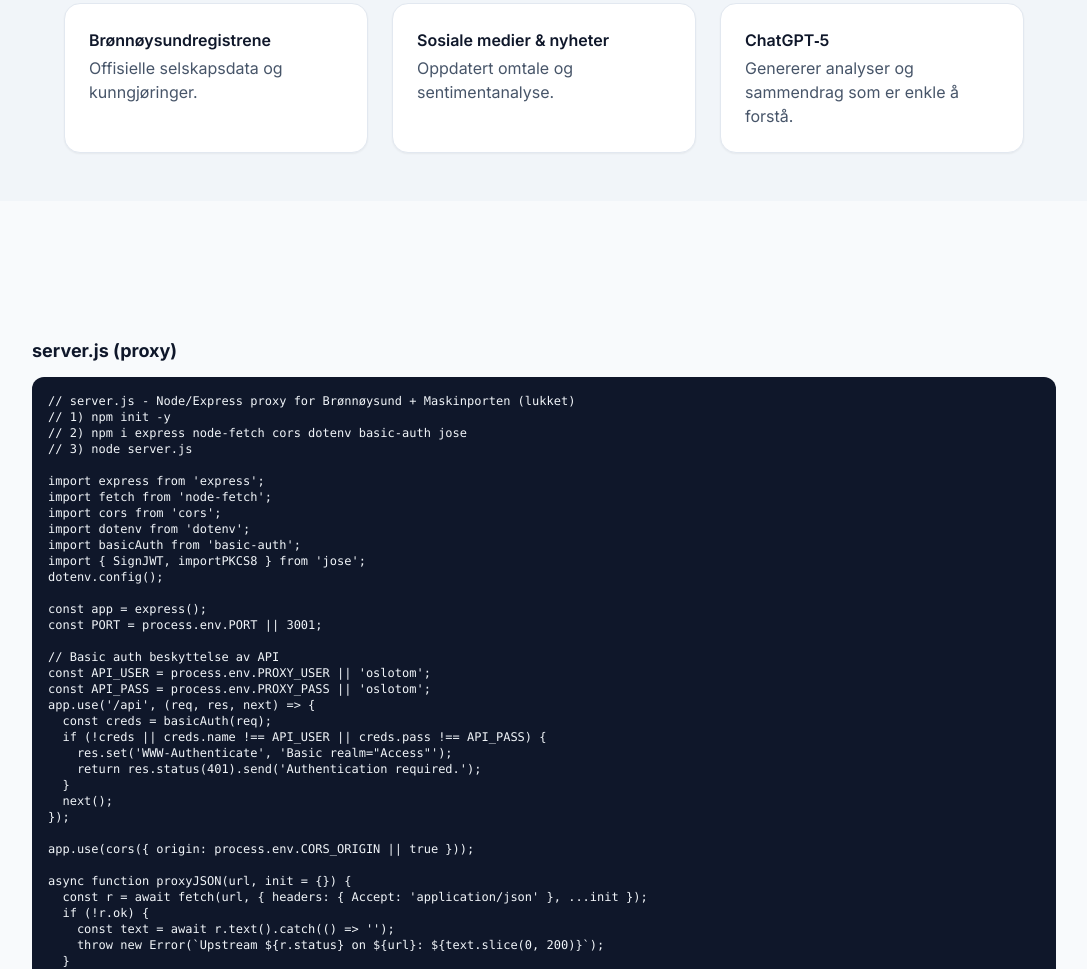
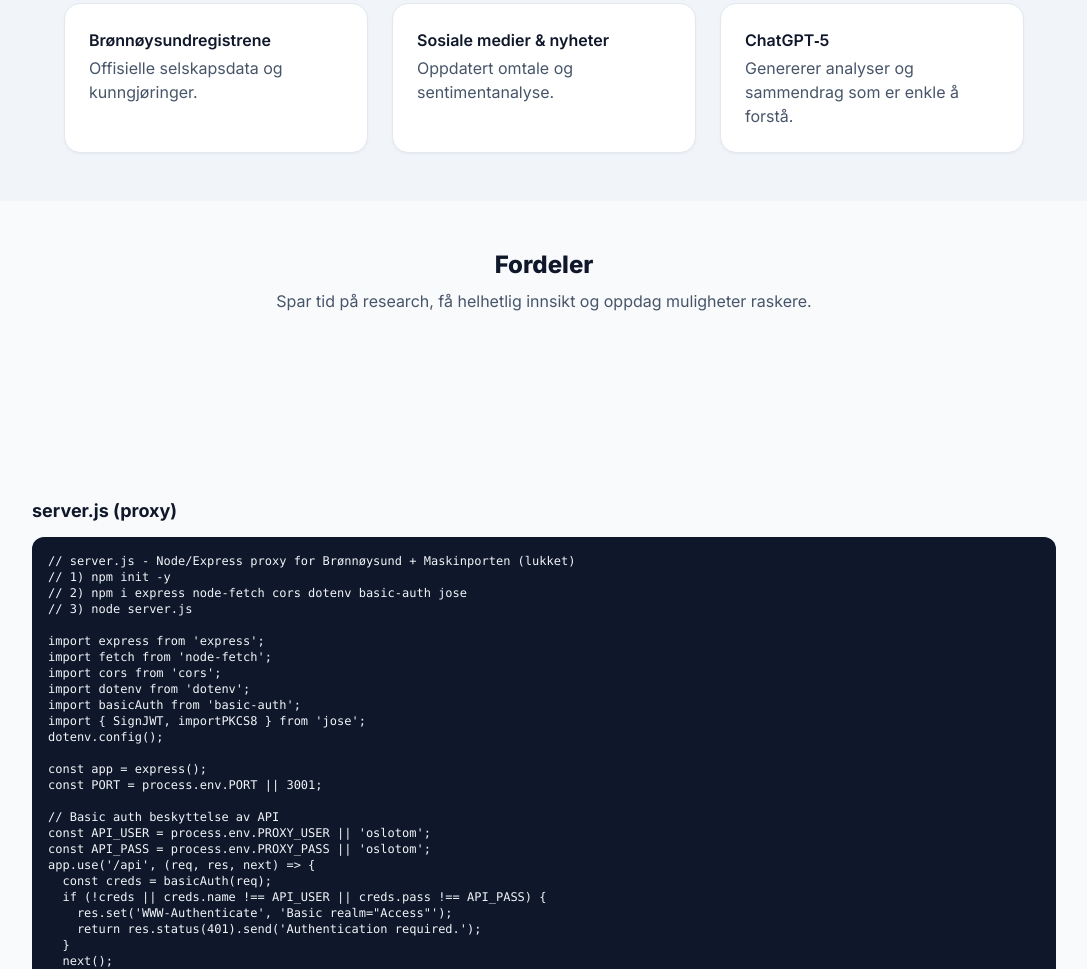
Before and after one commit to Oslotom/selskapsinfo, a website: page index.html in a window 1280 px wide. Shown: the part 941-1910 px from the top of the page, without its empty margins (96-1183 px from the left). Drawn offline with nearby package versions, Linux system fonts and the light colour scheme.

```diff
--- a/selskapsanalyse_landingsside_html.html
+++ b/index.html
@@ -50,6 +50,14 @@
         <div class="p-6 bg-white rounded-2xl border border-slate-200 shadow-sm"><div class="font-semibold">Sosiale medier & nyheter</div><p class="text-slate-600 mt-1">Oppdatert omtale og sentimentanalyse.</p></div>
         <div class="p-6 bg-white rounded-2xl border border-slate-200 shadow-sm"><div class="font-semibold">ChatGPT‑5</div><p class="text-slate-600 mt-1">Genererer analyser og sammendrag som er enkle å forstå.</p></div>
       </div>
+    </div>
+  </section>
+
+  <!-- Fordeler -->
+  <section class="py-12">
+    <div class="max-w-5xl mx-auto px-4 sm:px-6 lg:px-8 text-center">
+      <h2 class="text-xl sm:text-2xl font-extrabold">Fordeler</h2>
+      <p class="mt-2 text-slate-600">Spar tid på research, få helhetlig innsikt og oppdag muligheter raskere.</p>
     </div>
   </section>
 
```
Also changed, not shown: package.json (added, +12 -0 lines), 2 other files.
